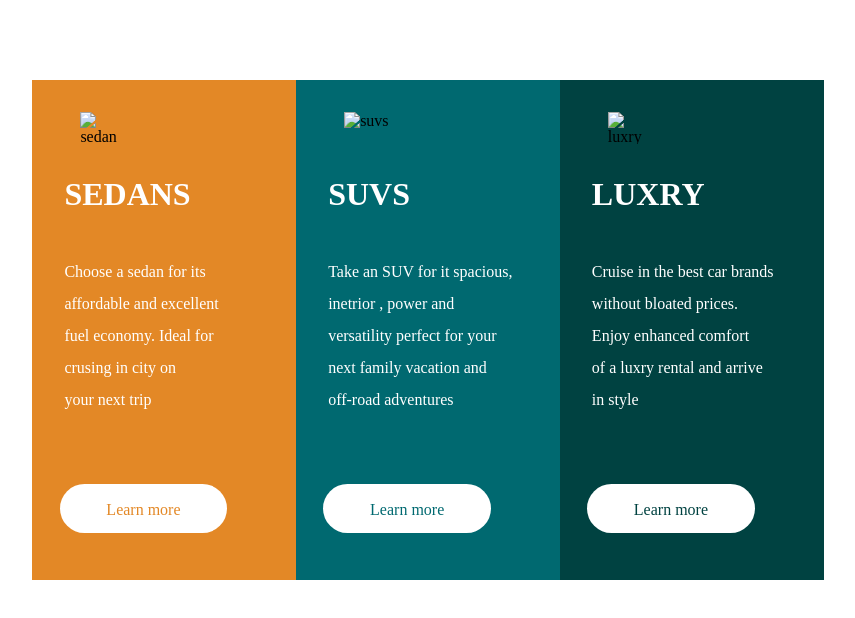
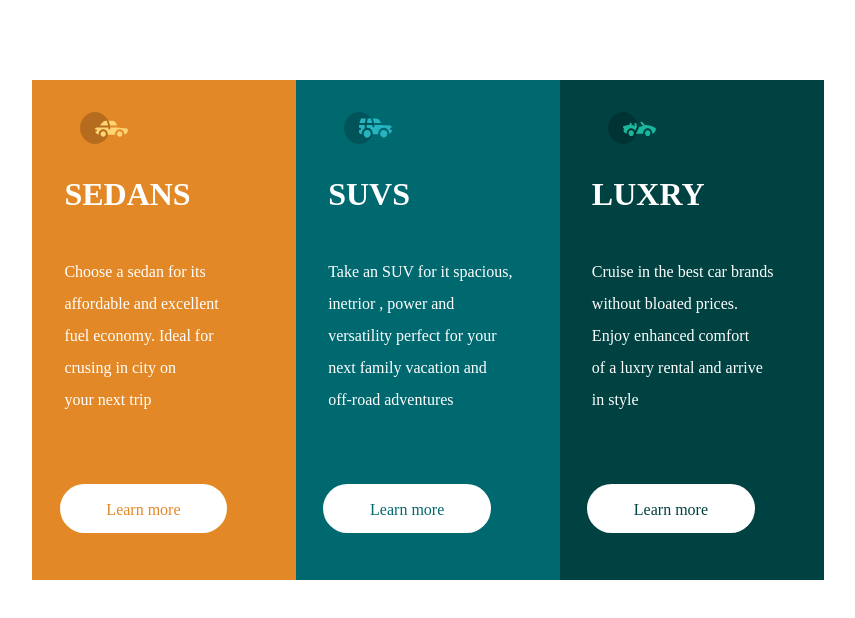
Before and after one commit to Udosoh/layout, a plain HTML site: page index.html in a window 1280 px wide. Shown: the top 618 px of the page, without its empty margins (296-1151 px from the left). Drawn offline with Linux system fonts and the light colour scheme.

Commit message:
Update index.html

```diff
--- a/index.html
+++ b/index.html
@@ -13,7 +13,7 @@
 
         <div class="smallcontainer ">
             <div class="card1 ab" >
-                <img src="./icon-sedans.svg" alt="sedan">
+                <img src="images/icon-sedans.svg" alt="sedan">
                 <h1>SEDANS</h1>
                 <p>Choose a sedan for its <br> affordable and excellent<br> fuel economy.
                     Ideal for <br> crusing in city on <br> your next trip
@@ -22,7 +22,7 @@
 
             </div>
             <div class="card2 ab">
-                <img src="./icon-suvs.svg" alt="suvs">
+                <img src="images/icon-suvs.svg" alt="suvs">
                 <h1>SUVS</h1>
                 <p>
                     Take an SUV for it spacious,<br> inetrior ,
@@ -33,7 +33,7 @@
             </div>
 
             <div class="card3 ab">
-                <img src="./icon-luxury.svg" alt="luxry">
+                <img src="images/icon-luxury.svg" alt="luxry">
                 <h1>LUXRY</h1>
             <p>
                 Cruise in the best car brands <br> without bloated prices.<br> Enjoy enhanced comfort <br>of a luxry rental and arrive<br> in style
```
